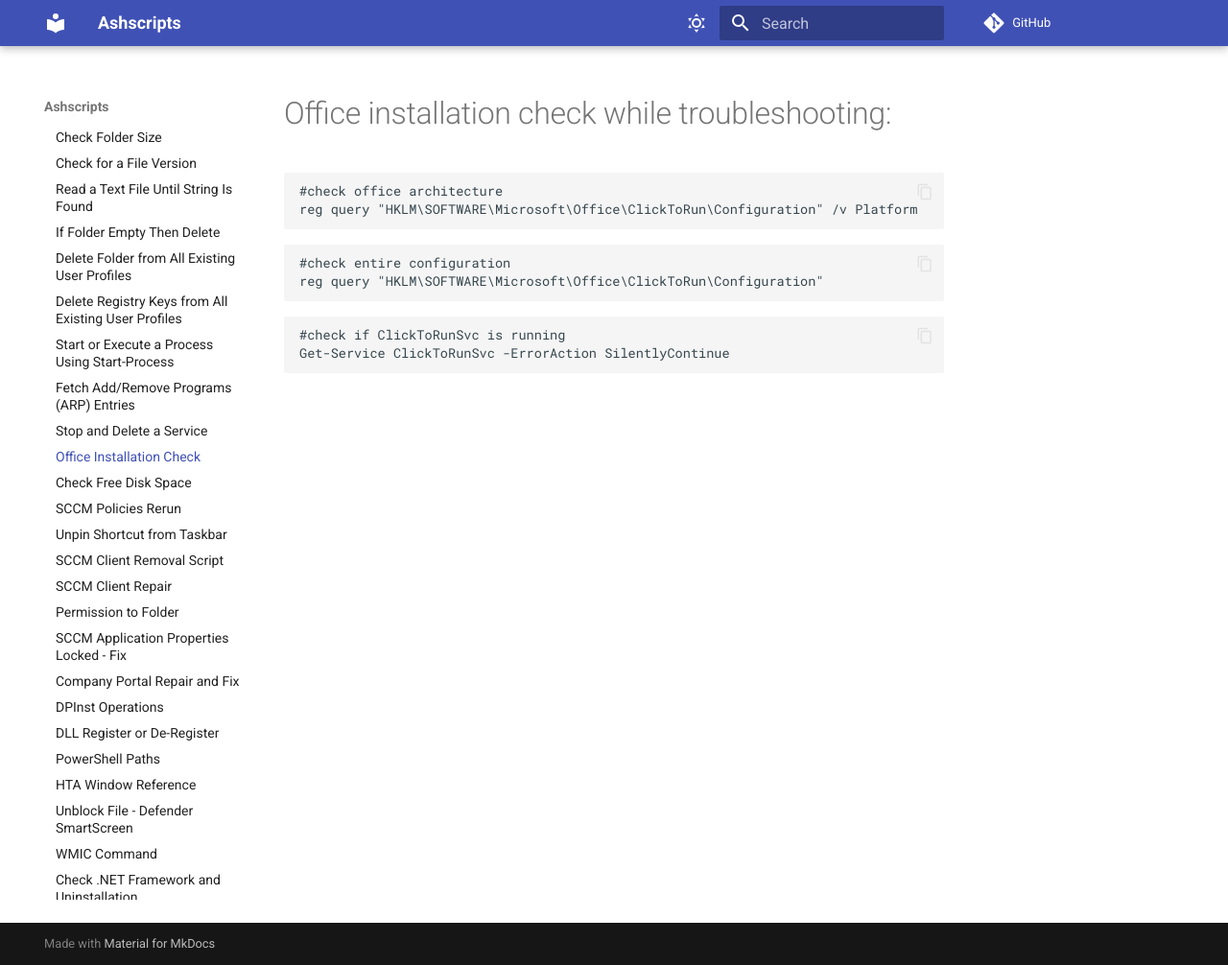
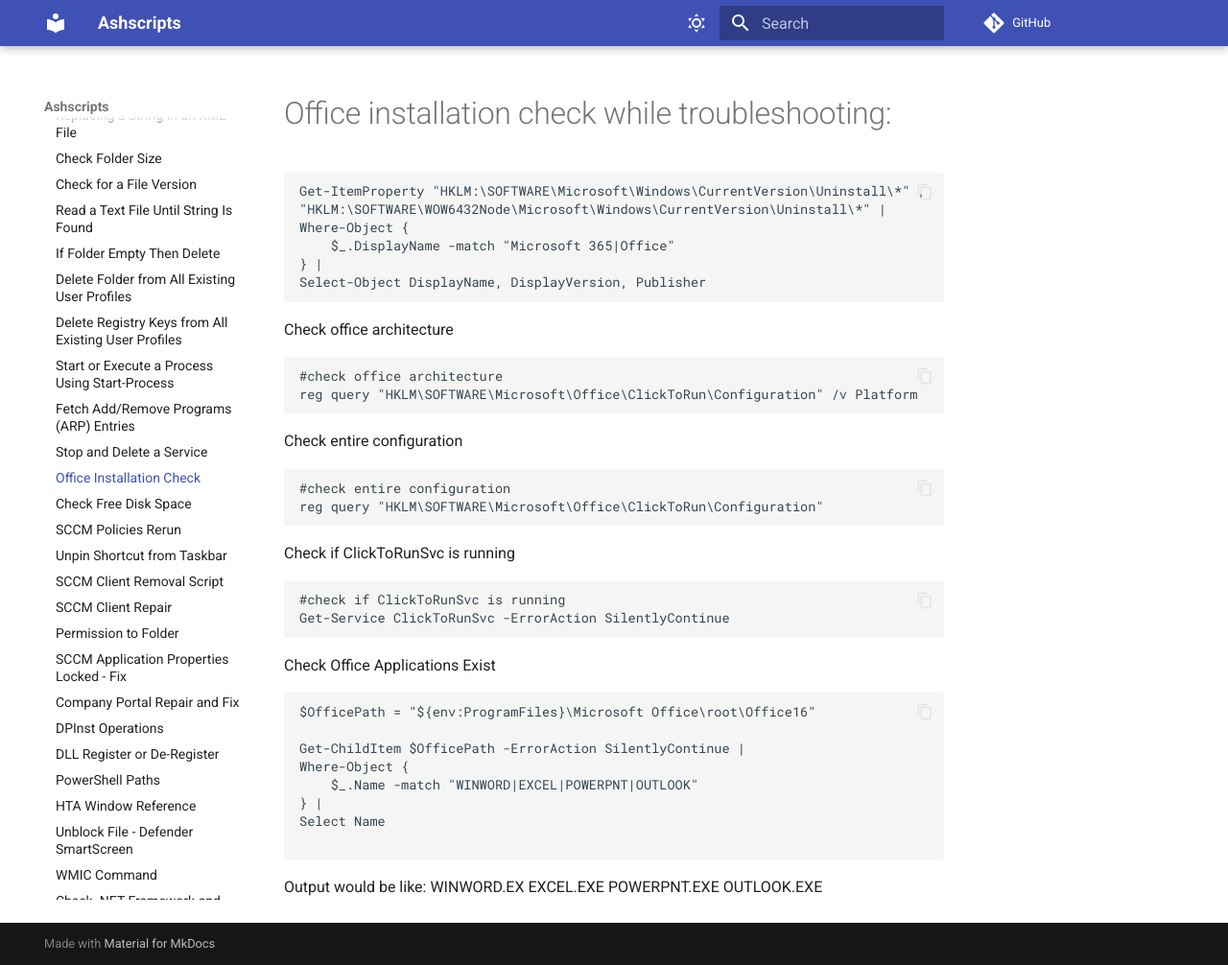
Before and after one commit to Ashscripts/Ashscripts.github.io, an MkDocs documentation site: the page built from docs/powershell/generic-scripts/30_office-installation-check-while-troubleshooting.md, in a window 1280 px wide and 1006 px high. Shown: the whole window at 96% size. Built offline with MkDocs 1.6.1 and Material for MkDocs 9.7.7, drawn with Linux system fonts in a browser that asks for light colours; comment, search, counter and statistics services are not loaded.

Commit message:
Update 30_office-installation-check-while-troubleshooting.md
updated

````diff
--- a/docs/powershell/generic-scripts/30_office-installation-check-while-troubleshooting.md
+++ b/docs/powershell/generic-scripts/30_office-installation-check-while-troubleshooting.md
@@ -1,16 +1,41 @@
 # Office installation check while troubleshooting:
+```powershell
+Get-ItemProperty "HKLM:\SOFTWARE\Microsoft\Windows\CurrentVersion\Uninstall\*" ,
+"HKLM:\SOFTWARE\WOW6432Node\Microsoft\Windows\CurrentVersion\Uninstall\*" |
+Where-Object {
+    $_.DisplayName -match "Microsoft 365|Office"
+} |
+Select-Object DisplayName, DisplayVersion, Publisher
+```
 
+Check office architecture
 ```powershell
 #check office architecture
 reg query "HKLM\SOFTWARE\Microsoft\Office\ClickToRun\Configuration" /v Platform
 ```
-
+Check entire configuration
 ```powershell
 #check entire configuration
 reg query "HKLM\SOFTWARE\Microsoft\Office\ClickToRun\Configuration"
 ```
-
+Check if ClickToRunSvc is running
 ```powershell
 #check if ClickToRunSvc is running
 Get-Service ClickToRunSvc -ErrorAction SilentlyContinue
 ```
+Check Office Applications Exist
+```powershell
+$OfficePath = "${env:ProgramFiles}\Microsoft Office\root\Office16"
+
+Get-ChildItem $OfficePath -ErrorAction SilentlyContinue |
+Where-Object {
+    $_.Name -match "WINWORD|EXCEL|POWERPNT|OUTLOOK"
+} |
+Select Name
+
+```
+Output would be like:
+WINWORD.EX
+EXCEL.EXE
+POWERPNT.EXE
+OUTLOOK.EXE
````
